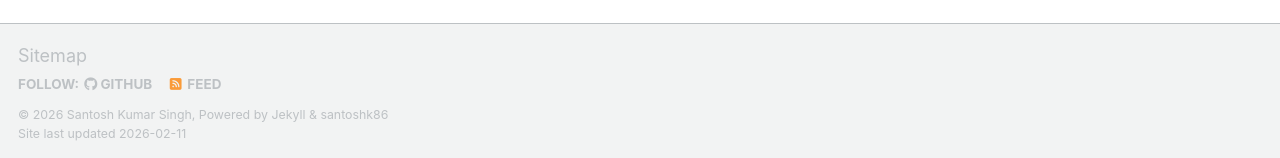
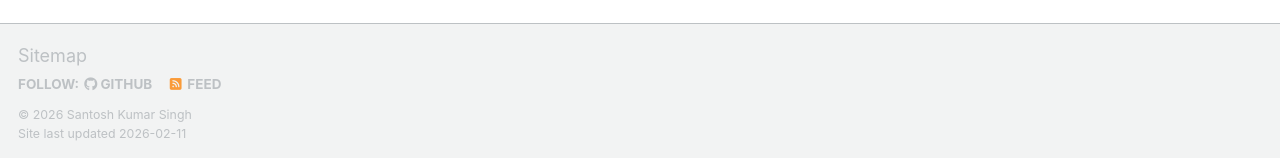
Before and after one commit to santoshk86/santoshk86.github.io, a Jekyll site: the page built from _pages/about.md, in a window 1280 px wide and 1245 px high. Shown: the part 1084-1242 px from the top of the window. Built offline with Jekyll 4.4.1, drawn with Linux system fonts in a browser that asks for light colours; some web fonts are replaced; a script bundle is joined from its source files by our own code; library files that are not in the unit come from our copies.

Commit message:
updated footer section

```diff
--- a/_includes/footer.html
+++ b/_includes/footer.html
@@ -20,6 +20,6 @@
 {% endif %}
 
 <div class="page__footer-copyright">
-  &copy; {{ site.time | date: '%Y' }} {{ site.name | default: site.title }}, {{ site.data.ui-text[site.locale].powered_by | default: "Powered by" }} <a href="https://jekyllrb.com" rel="nofollow">Jekyll</a> &amp; <a href="https://github.com/santoshk86/santoshk86.github.io">santoshk86</a><br />
+  &copy; {{ site.time | date: '%Y' }} {{ site.name | default: site.title }}<br />
   Site last updated {{ "now" | date: '%Y-%m-%d' }}
 </div>
```
